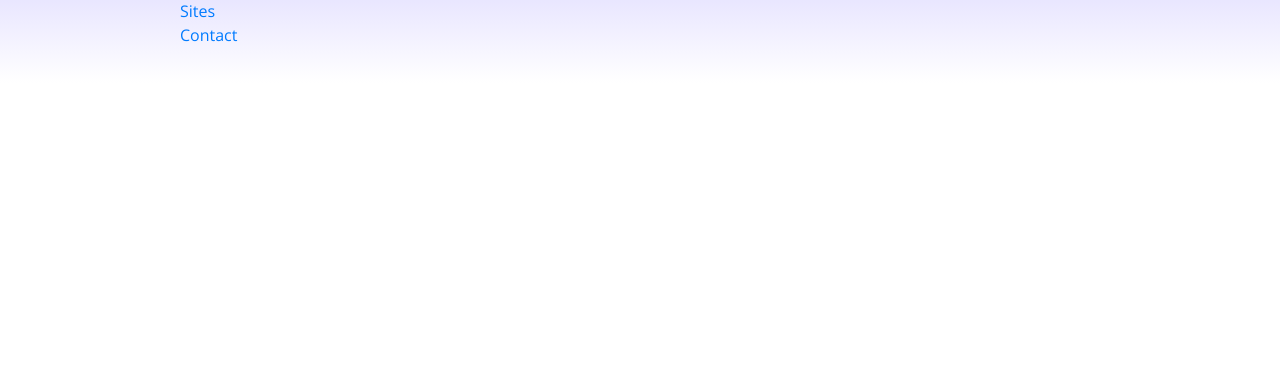
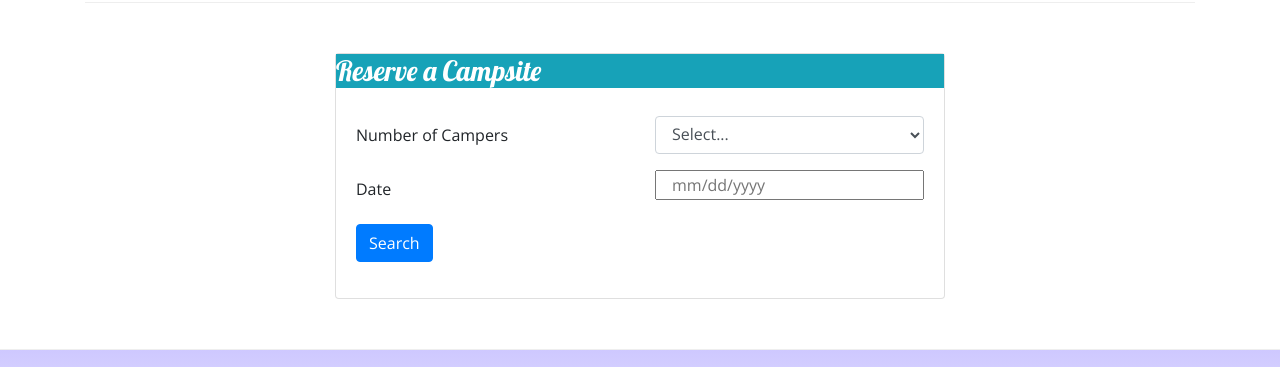
Before and after one commit to gaoyanyan666/bootstrap_setup_project, a website: page index.html in a window 1280 px wide. Shown: the part 1150-1517 px from the top of the page. Before the commit the page ends 1233 px from the top, so only its background shows below. Drawn offline with nearby package versions, Linux system fonts and the light colour scheme.

Commit message:
Week 2 Assignment

```diff
--- a/index.html
+++ b/index.html
@@ -27,6 +27,9 @@
                 <div class="col">
                     <h1>NuCamp</h1>
                     <h2>a better way to camp</h2>
+                </div>
+                <div class="col col-md-4 col-xl-2 col-xs-12 align-self-center mt-4">
+                    <a class="btn btn-info btn-lg text-nowrap" href="#reserveForm" role="button">Reserve Campsite</a>
                 </div>
             </div>
         </div>
@@ -71,64 +74,107 @@
             </div>
         </div>
 
-
         <div class="row row-content align-items-center">
             <div class="col-sm-4 col-md-3">
                 <h2>Featured Campsites</h2>
             </div>
             <div class="col">
-                <h3>React Lake Campground</h3>
-                <p class="d-none d-sm-block">Nestled in the foothills of the Chrome Mountains, this campground on the shores of the pristine React Lake is a favorite for fly fishers.</p>
+                <div class="meida">
+                    <img src="img/react-lake-thumb.jpg" alt="react lake site" class="d-flex ml-3 img-thumbnail rounded float-right">
+                    <div class="media-body align-self-center">
+                        <h3>React Lake Campground</h3>
+                        <p class="d-none d-sm-block">Nestled in the foothills of the Chrome Mountains, this campground on the shores of the pristine React Lake is a favorite for fly fishers.</p>
+                    </div>
+                </div>
             </div>
         </div>
 
-        <div class="row row-content align-items-center">
-            <div class="col-sm-4 order-sm-last col-md-3">
-                <h2 class="text-sm-right">Our Community Partners</h2>
+        <div class="row row-content align-items-center ">
+            <div class="col-sm-4 order-sm-last col-md-3 ">
+                <h2 class="text-sm-right ">Our Community Partners</h2>
             </div>
-            <div class="col">
-                <div class="media">
-                    <img class="d-flex mr-3 img-thumbnail" src="img/bootstrap-thumb.png" alt="Bootstrap Outfitters">
-                    <div class="media-body align-self-center">
+            <div class="col ">
+                <div class="media ">
+                    <img class="d-flex mr-3 img-thumbnail " src="img/bootstrap-thumb.png " alt="Bootstrap Outfitters ">
+                    <div class="media-body align-self-center ">
                         <h3>Bootstrap Outfitters</h3>
-                        <p class="d-none d-sm-block">Bootstrap Outfitters supplies you with gear you need at prices you can't beat.</p>
+                        <p class="d-none d-sm-block ">Bootstrap Outfitters supplies you with gear you need at prices you can't beat.</p>
                     </div>
                 </div>
             </div>
         </div>
     </div>
-    <footer class="site-footer">
+    <div class="row row-content">
+        <div class="col-sm-6 mx-auto">
+            <div class="card">
+                <h3 class="bg-info text-white">Reserve a Campsite</h3>
+                <div class="card-body">
+                    <form action="" id="reserveForm">
+                        <div class="row form-group">
+                            <label class="col-sm col-xs-12 col-form-label" for="numCampers">Number of Campers</label>
+                            <div class="col-sm col-xs-12">
+                                <select class="col form-control" name="numOfCampers" id="numCampers">
+                                    <option value="">Select...</option>
+                                    <option value="">1</option>
+                                    <option value="">2</option>
+                                    <option value="">3</option>
+                                    <option value="">4</option>
+                                    <option value="">5</option>
+                                    <option value="">6</option>
+                                </select>
+                            </div>
+                        </div>
+                        <div class="row form-group">
+                            <label for="date" class="col-sm col-xs-12 col-form-label">Date</label>
+                            <div class="col-sm col-xs-12">
+                                <input type="text" id="date" name="date" placeholder="mm/dd/yyyy" class="col" required class="form-control" />
+                            </div>
+                        </div>
+                        <div class="row form-group">
+                            <div class="col">
+                                <button type="submit" class="btn btn-primary">Search</button>
+                            </div>
+                        </div>
+                </div>
+                </form>
+
+            </div>
+        </div>
+    </div>
+    </div>
+    <footer class="site-footer ">
         <div class="container">
             <div class="row">
-                <div class="col-4 col-sm-2 offset-1">
+                <div class="col-4 col-sm-2 offset-1 ">
                     <h5>Links</h5>
-                    <ul class="list-unstyled">
-                        <li><a href="#">Home</a></li>
-                        <li><a href="aboutus.html">About</a></li>
-                        <li><a href="#">Sites</a></li>
-                        <li><a href="contactus.html">Contact</a></li>
+                    <ul class="list-unstyled ">
+                        <li><a href="# ">Home</a></li>
+                        <li><a href="aboutus.html ">About</a></li>
+                        <li><a href="# ">Sites</a></li>
+                        <li><a href="contactus.html ">Contact</a></li>
                     </ul>
                 </div>
 
-                <div class="col-6 col-sm-5 text-center">
+                <div class="col-6 col-sm-5 text-center ">
                     <h5>Social</h5>
-                    <a class="btn btn-social-icon btn-instagram" href="http://instagram.com/"><i class="fa fa-instagram"></i></a>
-                    <a class="btn btn-social-icon btn-facebook" href="http://facebook.com/"><i class="fa fa-facebook"></i></a>
-                    <a class="btn btn-social-icon btn-twitter" href="http://twitter.com/"><i class="fa fa-twitter"></i></a>
-                    <a class="btn btn-social-icon btn-google" href="http://youtube.com/"><i class="fa fa-youtube"></i></a>
+                    <a class="btn btn-social-icon btn-instagram " href="http://instagram.com/ "><i class="fa fa-instagram "></i></a>
+                    <a class="btn btn-social-icon btn-facebook " href="http://facebook.com/ "><i class="fa fa-facebook "></i></a>
+                    <a class="btn btn-social-icon btn-twitter " href="http://twitter.com/ "><i class="fa fa-twitter "></i></a>
+                    <a class="btn btn-social-icon btn-google " href="http://youtube.com/ "><i class="fa fa-youtube "></i></a>
                 </div>
-                <div class="col-sm-4 text-center">
-                    <a role="button" class="btn-link" href="tel:+12065551234"><i class="fa fa-phone"></i> 1-206-555-1234</a> <br />
-                    <a role="button" class="btn-link" href="mailto:campsites@nucamp.co"><i class="fa fa-envelope-o"></i> campsites@nucamp.co</a>
+                <div class="col-sm-4 text-center ">
+                    <a role="button " class="btn-link " href="tel:+12065551234 "><i class="fa fa-phone "></i> 1-206-555-1234</a> <br />
+                    <a role="button " class="btn-link " href="mailto:campsites@nucamp.co "><i class="fa fa-envelope-o "></i> campsites@nucamp.co</a>
                 </div>
             </div>
-        </div>
     </footer>
 
     <!-- jQuery must come first, then Popper.js, then the Bootstrap JavaScript plugins.-->
-    <script src="node_modules/jquery/dist/jquery.slim.min.js"></script>
-    <script src="node_modules/popper.js/dist/umd/popper.min.js"></script>
-    <script src="node_modules/bootstrap/dist/js/bootstrap.min.js"></script>
+    <script src="node_modules/jquery/dist/jquery.slim.min.js "></script>
+    <script src="node_modules/popper.js/dist/umd/popper.min.js "></script>
+    <script src="node_modules/bootstrap/dist/js/bootstrap.min.js "></script>
 </body>
 
 </html>
+
+</html>
```
Also changed, not shown: 1 other file.
